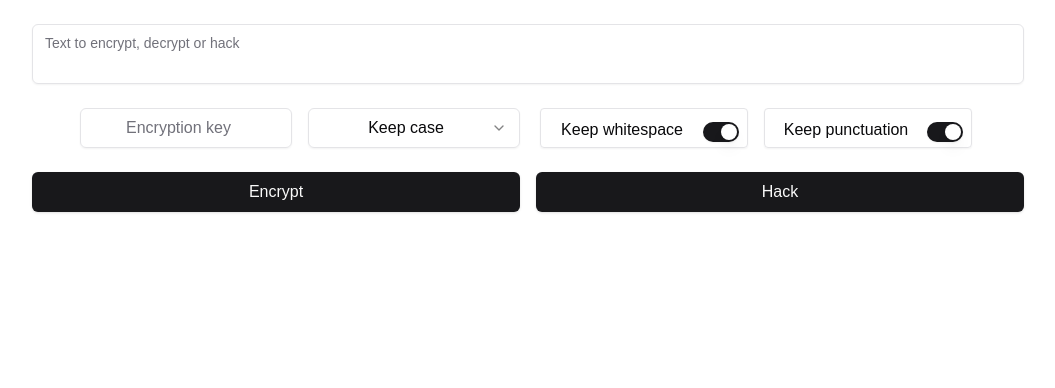
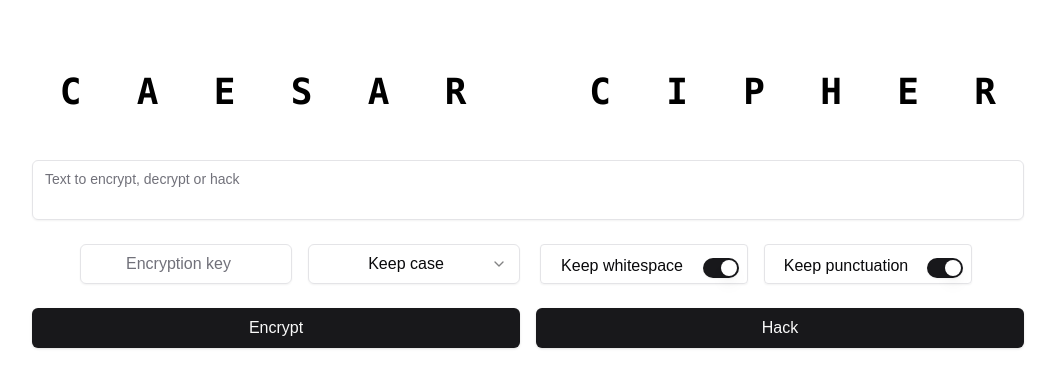
Before and after one commit to mirzaalihussain2/caesar_cipher, a Next.js app in the folder frontend/: page / in a window 1280 px wide. Shown: the top 388 px of the page, without its empty margins (112-1167 px from the left). Built offline with nearby package versions, Linux system fonts and the light colour scheme; no server answers.

Commit message:
Introduced hypertext

```diff
--- a/frontend/app/page.tsx
+++ b/frontend/app/page.tsx
@@ -1,6 +1,8 @@
 "use client"
 
 import { TypingAnimation } from "@/components/ui/typing-animation";
+import { HyperText } from "@/components/ui/hyper-text";
+
 import { Button } from "@/components/ui/button";
 import { Input } from "@/components/ui/input";
 import { Select, SelectContent, SelectItem, SelectTrigger, SelectValue } from "@/components/ui/select";
@@ -46,6 +48,11 @@ export default function Home() {
 
   return (
     <main className="container mx-auto my-6 px-4 max-w-5xl">
+      <HyperText
+        className="mx-auto text-4xl font-bold text-black dark:text-white my-10"
+        text="Caesar Cipher"
+      />
+
       <Form {...form}>
         <form onSubmit={form.handleSubmit(onSubmit)} className="space-y-6">
           <FormField
--- /dev/null
+++ b/frontend/components/ui/hyper-text.tsx
@@ -0,0 +1,89 @@
+"use client";
+
+import { AnimatePresence, motion, Variants } from "framer-motion";
+import { useEffect, useRef, useState } from "react";
+
+import { cn } from "@/lib/utils";
+
+interface HyperTextProps {
+  text: string;
+  duration?: number;
+  framerProps?: Variants;
+  className?: string;
+  animateOnLoad?: boolean;
+}
+
+const alphabets = "ABCDEFGHIJKLMNOPQRSTUVWXYZ".split("");
+
+const getRandomInt = (max: number) => Math.floor(Math.random() * max);
+
+export function HyperText({
+  text,
+  duration = 800,
+  framerProps = {
+    initial: { opacity: 0, y: -10 },
+    animate: { opacity: 1, y: 0 },
+    exit: { opacity: 0, y: 3 },
+  },
+  className,
+  animateOnLoad = true,
+}: HyperTextProps) {
+  const [displayText, setDisplayText] = useState(text.split(""));
+  const [trigger, setTrigger] = useState(false);
+  const interations = useRef(0);
+  const isFirstRender = useRef(true);
+
+  const triggerAnimation = () => {
+    interations.current = 0;
+    setTrigger(true);
+  };
+
+  useEffect(() => {
+    const interval = setInterval(
+      () => {
+        if (!animateOnLoad && isFirstRender.current) {
+          clearInterval(interval);
+          isFirstRender.current = false;
+          return;
+        }
+        if (interations.current < text.length) {
+          setDisplayText((t) =>
+            t.map((l, i) =>
+              l === " "
+                ? l
+                : i <= interations.current
+                  ? text[i]
+                  : alphabets[getRandomInt(26)],
+            ),
+          );
+          interations.current = interations.current + 0.1;
+        } else {
+          setTrigger(false);
+          clearInterval(interval);
+        }
+      },
+      duration / (text.length * 10),
+    );
+    // Clean up interval on unmount
+    return () => clearInterval(interval);
+  }, [text, duration, trigger, animateOnLoad]);
+
+  return (
+    <div
+      className="flex scale-100 cursor-default overflow-hidden py-2"
+      onMouseEnter={triggerAnimation}
+    >
+      <AnimatePresence mode="wait">
+        {displayText.map((letter, i) => (
+          <motion.span
+            key={i}
+            className={cn("font-mono", letter === " " ? "w-3" : "", className)}
+            {...framerProps}
+          >
+            {letter.toUpperCase()}
+          </motion.span>
+        ))}
+      </AnimatePresence>
+    </div>
+  );
+}
--- a/frontend/package.json
+++ b/frontend/package.json
@@ -19,6 +19,7 @@
     "@radix-ui/react-toast": "^1.2.5",
     "class-variance-authority": "^0.7.1",
     "clsx": "^2.1.1",
+    "framer-motion": "^12.4.2",
     "lucide-react": "^0.474.0",
     "next": "15.1.6",
     "react": "^19.0.0",
```
Also changed, not shown: 1 other file (tests, documents, lock files or other folders).
